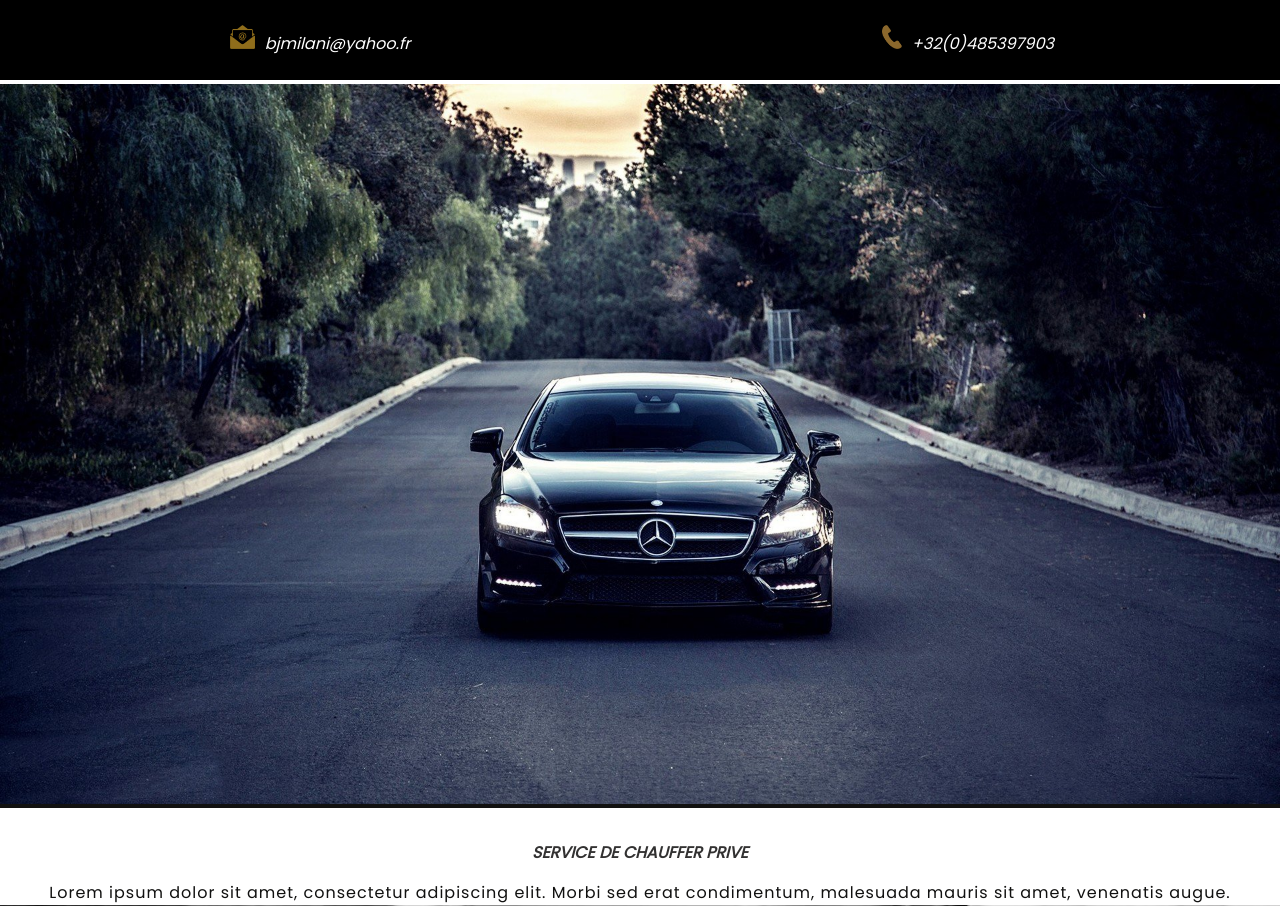
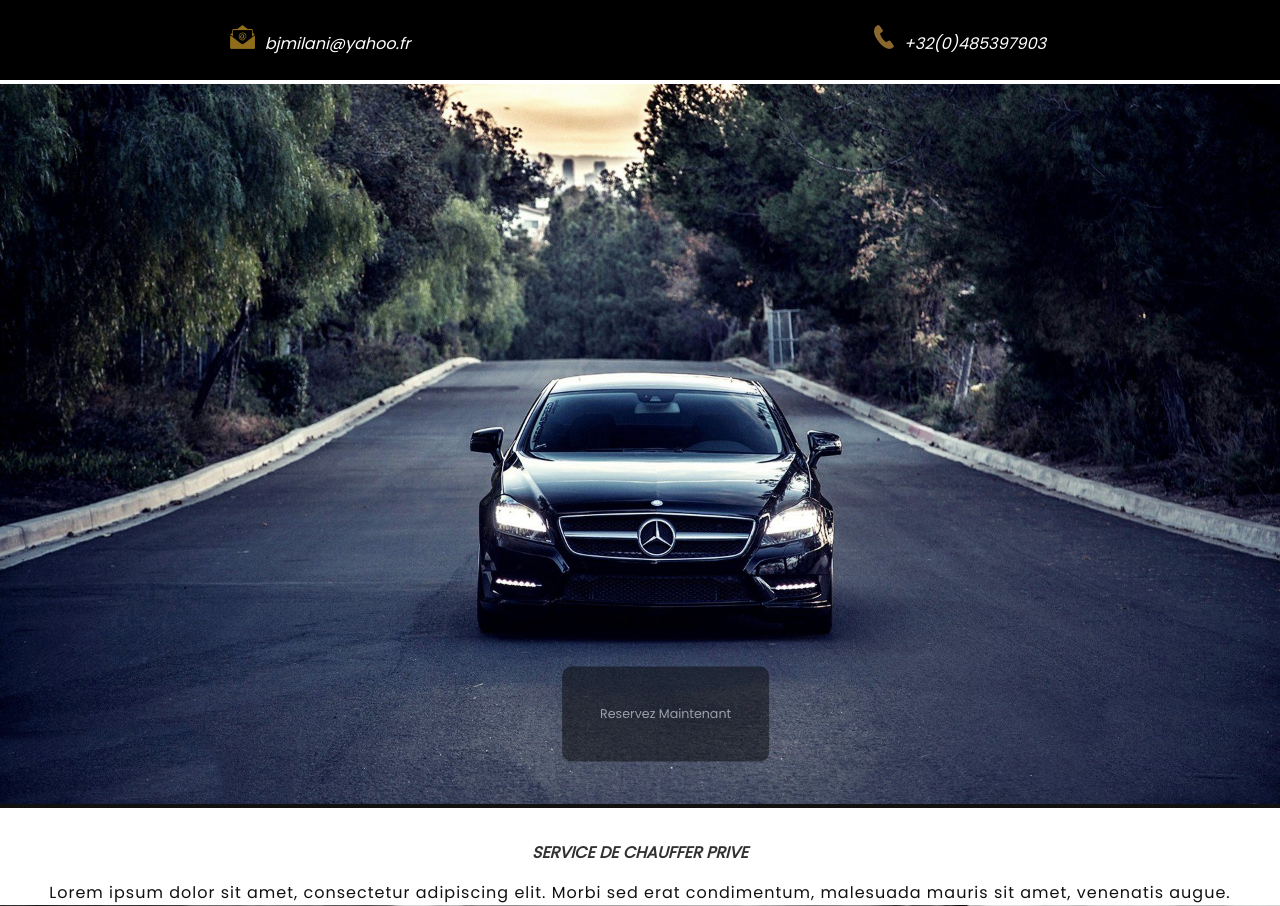
Before and after one commit to Vincenth1985/Mn-Limousine, a PHP site: page / in a window 1280 px wide. Shown: the top 906 px of the page. Run offline with PHP 8.4, Linux system fonts and the light colour scheme.

Commit message:
making the button reservez maintenant

```diff
--- a/css/mobile.css
+++ b/css/mobile.css
@@ -17,25 +17,23 @@
 
 }
 
-/*---Header Design---*/
+/*---Header---*/
+
 .maingridheader {
     width: 100%;
     grid-area: maingridheader;
     margin-bottom: 4px;
 }
 
-/*Making SubGrid for Header*/
 .maingridheader > div {
     width: 100%;
     background: black;
     display: grid;
     grid-template-columns: 50% 50%;
     align-items: center;
-    gap: 1vh;
     height: 10vh;
 }
 
-/*Select subcell a */
 .maingridheader > div > a {
     width: 100%;
     font-family: 'Poppins', sans-serif;
@@ -47,7 +45,6 @@
 
 }
 
-
 .headerfontlogo {
     opacity: 0.74;
     padding-right: 10px;
@@ -58,22 +55,46 @@
 }
 
 
-/*---------Fin Header-----------*/
+/*---------DIV-----------*/
+
 .maingriddiv {
     width: 100%;
     grid-area: maingriddiv;
     margin-bottom: 2vh;
     background-color: #111110;
-    text-align: center;
+    align-items: center;
+    position: relative;
+}
+
+
+.maingriddiv > img {
+    width: 100%;
+    height: auto;
+}
+
+.maingriddiv > button {
+
+    position: absolute;
+    top: 87%;
+    left: 52%;
+    transform: translate(-50%, -50%);
+    -ms-transform: translate(-50%, -50%);
+    color: white;
+    padding: 3%;
+    border: none;
+    cursor: pointer;
+    opacity: 0.45;
+    background: #000000;
+    border-radius: 9px;
+    font-family: 'Poppins', sans-serif;
+    font-size: 79%;
+
 
 }
 
-.maingriddiv > img {
-    width: 100%;
-}
 
+/*-----------Article-----------*/
 
-/*-----------Article 1 column 6---rows-----------*/
 .maingridarticle {
     width: 100%;
     grid-area: maingridarticle;
@@ -113,6 +134,9 @@
 
 }
 
+
+/*-----FOOTER--------*/
+
 .maingridfooter {
     width: 100%;
     max-height: 8vh;
--- a/index.html
+++ b/index.html
@@ -22,17 +22,13 @@
         <a href="tel:0485397903">
             <img class="headerfontlogo" src="img/tel2.png">+32(0)485397903
         </a>
-
     </div>
-
-
 </header>
 
 
 <div class="maingriddiv">
     <img src="img/background%20Image.jpg">
-
-
+    <button>Reservez Maintenant</button>
 </div>
 
 
@@ -73,7 +69,6 @@
     <img src="img/FOOTER%20LOGO.png">
 
 
-
 </footer>
 
 <script src="app.js"></script>
```
